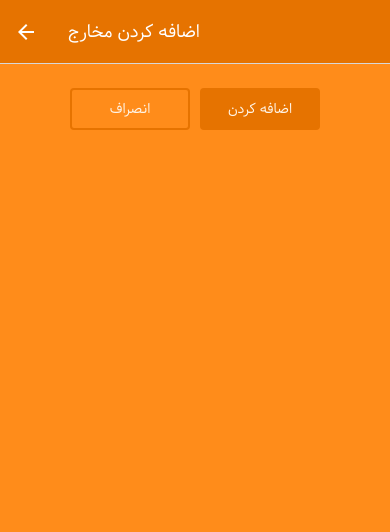
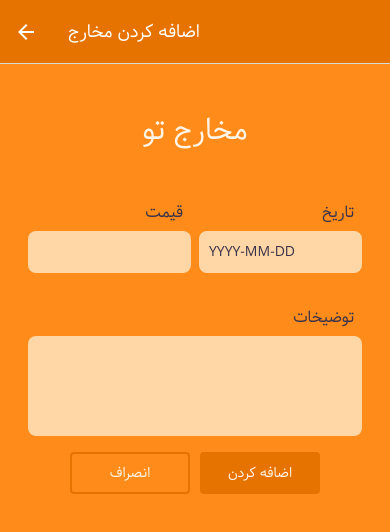
Before and after one commit to hamedghaaderi/Expense-tracker, a React Native app: screen /ManageScreen in a window 390 px wide. Shown: the top 532 px of the page. Built offline with nearby package versions, Linux system fonts and the light colour scheme.

Commit message:
feat: create inputs and style them on manage screen.

```diff
--- /dev/null
+++ b/components/manage expense/expense-form.js
@@ -0,0 +1,58 @@
+import { StyleSheet, Text, View } from "react-native";
+import Input from "./input";
+import GlobalStyles from "../../constants/colors";
+
+const ExpenseForm = () => {
+  return (
+    <>
+      <View style={styles.form}>
+        <Text style={styles.title}>مخارج تو</Text>
+        <View style={styles.inputsRow}>
+          <Input
+            label="قیمت"
+            style={styles.rowInput}
+            inputConfig={{
+              keyboardType: "decimal-pad",
+              onChangeText: () => {},
+            }}
+          />
+          <Input
+            label="تاریخ"
+            style={styles.rowInput}
+            inputConfig={{
+              placeholder: "YYYY-MM-DD",
+              maxLength: 10,
+              onChangeText: () => {},
+            }}
+          />
+        </View>
+        <Input
+          label="توضیخات"
+          inputConfig={{ multiline: true, autoCorrect: false }}
+        />
+      </View>
+    </>
+  );
+};
+
+export default ExpenseForm;
+
+const styles = StyleSheet.create({
+  inputsRow: {
+    flexDirection: "row",
+    justifyContent: "space-between",
+  },
+  rowInput: {
+    flex: 1,
+  },
+  form: {
+    marginTop: 20,
+  },
+  title: {
+    fontFamily: "samim",
+    fontSize: 30,
+    color: GlobalStyles.colors.primary50,
+    textAlign: "center",
+    marginBottom: 30,
+  },
+});
--- /dev/null
+++ b/components/manage expense/input.js
@@ -0,0 +1,47 @@
+import { StyleSheet, Text, TextInput, View } from "react-native";
+import GlobalStyles from "../../constants/colors";
+
+const Input = ({ label, style, inputConfig }) => {
+  return (
+    <>
+      <View style={[styles.inputContainer, style]}>
+        <Text style={styles.label}>{label}</Text>
+        <TextInput
+          style={[
+            styles.input,
+            inputConfig && inputConfig.multiline && styles.inputMultiline,
+          ]}
+          {...inputConfig}
+        />
+      </View>
+    </>
+  );
+};
+
+export default Input;
+
+const styles = StyleSheet.create({
+  inputContainer: {
+    marginHorizontal: 4,
+    marginVertical: 16,
+  },
+  label: {
+    fontFamily: "samim",
+    fontSize: 16,
+    textAlign: "right",
+    color: GlobalStyles.colors.gray500,
+    marginBottom: 6,
+    marginRight: 8,
+  },
+  input: {
+    fontFamily: "samim",
+    backgroundColor: GlobalStyles.colors.primary100,
+    borderRadius: 8,
+    padding: 10,
+    color: GlobalStyles.colors.gray500,
+  },
+  inputMultiline: {
+    minHeight: 100,
+    textAlignVertical: "top",
+  },
+});
--- a/screens/manage-expenses-screen.js
+++ b/screens/manage-expenses-screen.js
@@ -4,6 +4,7 @@ import IconBTN from "../components/ui/icon-btn";
 import GlobalStyles from "../constants/colors";
 import BTN from "../components/ui/btn";
 import useExpenses from "../utils/expenses-ctx";
+import ExpenseForm from "../components/manage expense/expense-form";
 
 const ManageExpensesScreen = ({ route, navigation }) => {
   const id = route.params?.expenseId;
@@ -44,6 +45,7 @@ const ManageExpensesScreen = ({ route, navigation }) => {
   return (
     <>
       <View style={styles.container}>
+        <ExpenseForm />
         <View style={styles.buttons}>
           <BTN style={styles.button} mode="flat" onPress={cancelHandler}>
             انصراف
```
